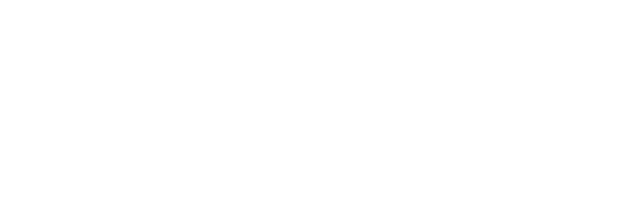
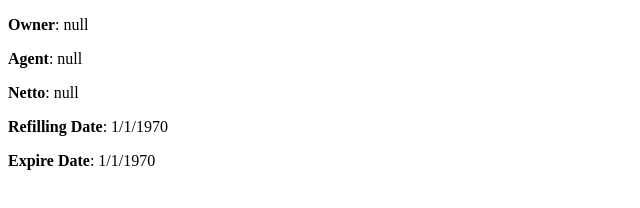
Before and after one commit to peterchu999/r-tracker-ui, a plain HTML site: page index.html in a window 1280 px wide. Shown: the whole page, without its empty margins (0-640 px from the left). Drawn offline with Linux system fonts and the light colour scheme.

Commit message:
using query format

```diff
--- a/index.html
+++ b/index.html
@@ -9,9 +9,18 @@
     <div id="root"></div>
     <script>
       const urlParams = new URLSearchParams(window.location.search);
-      const myParam = urlParams.get("html");
-      document.querySelector("#root").innerHTML =
-        myParam;
+      const owner = urlParams.get("owner");
+      const agent = urlParams.get("agent");
+      const netto = urlParams.get("netto");
+      const refilling_date = new Date(urlParams.get("refilling_date"));
+      const expire_date = new Date(urlParams.get("expire_date"));
+      document.querySelector("#root").innerHTML = `
+        <p><b>Owner</b>: ${owner}</p>
+        <p><b>Agent</b>: ${agent}</p>
+        <p><b>Netto</b>: ${netto}</p>
+        <p><b>Refilling Date</b>: ${refilling_date.toLocaleDateString()}</p>
+        <p><b>Expire Date</b>: ${expire_date.toLocaleDateString()}</p>
+      `;
     </script>
   </body>
 </html>
```
